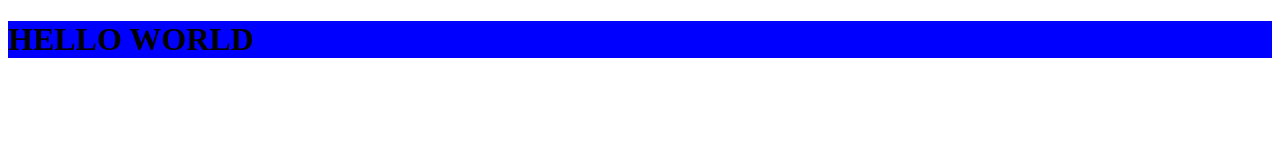
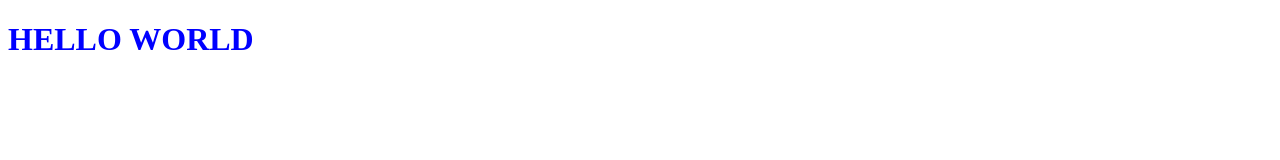
Before and after one commit to Aristotelis12343/sport_team, a plain HTML site: page index.html in a window 1280 px wide. Drawn offline with Linux system fonts and the light colour scheme.

Commit message:
Update styles.css

```diff
--- a/styles.css
+++ b/styles.css
@@ -1,3 +1,3 @@
 h1{
-  background:blue;
+  color:blue;
 }
```
